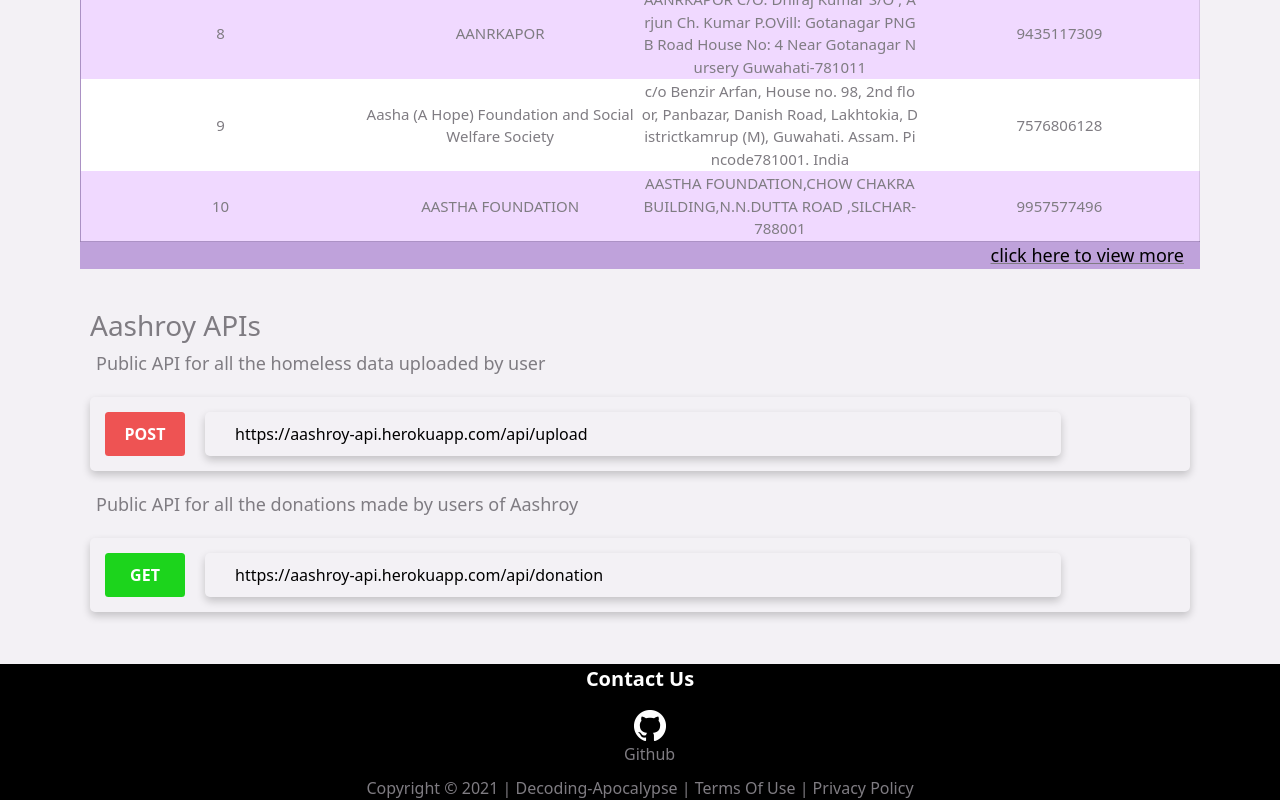
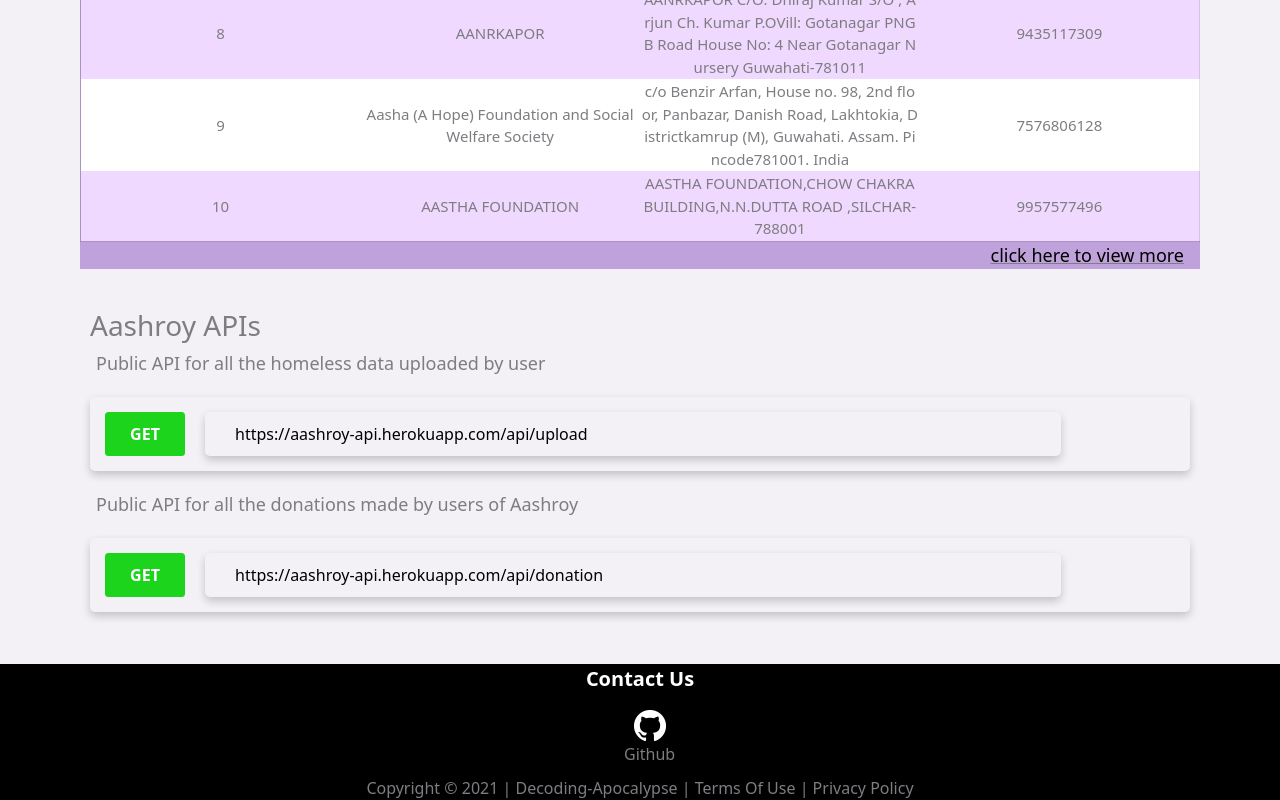
Before and after one commit to decoding-apocalypse/aashroy-client, a React (Create React App) app: page /about in a window 1280 px wide. Shown: the part 1918-2718 px from the top of the page. Built offline with nearby package versions, Linux system fonts and the light colour scheme; no server answers.

Commit message:
project deployed

```diff
--- a/src/pages/AboutUs.jsx
+++ b/src/pages/AboutUs.jsx
@@ -264,13 +264,13 @@ const AboutUs = (props) => {
       </div>
       <br></br>
       <div className="apibox">
-        <div className="post">
+        <div className="get">
           <h3>Aashroy APIs</h3>
           <p style={{ marginLeft: "1rem" }}>
             Public API for all the homeless data uploaded by user
           </p>
           <div className="box">
-            <button className="pgbtn">POST</button>
+            <button className="pgbtn">GET</button>
             <div className="linkbox">
               <a
                 target="_blank"
```
